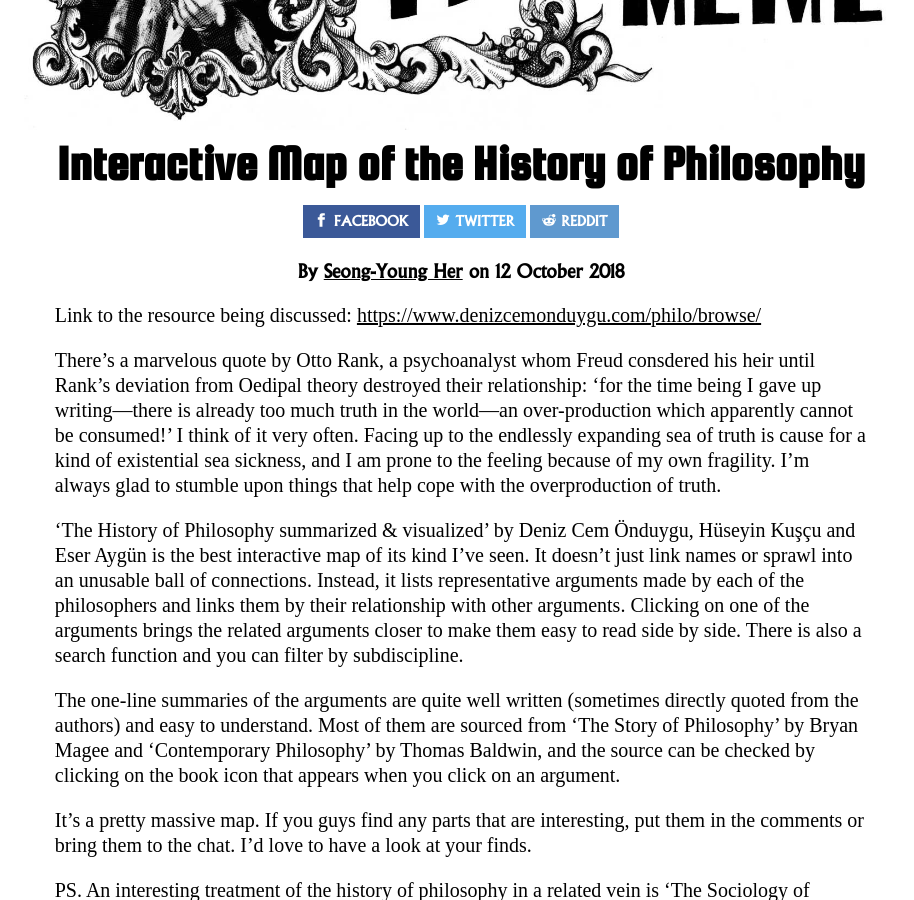
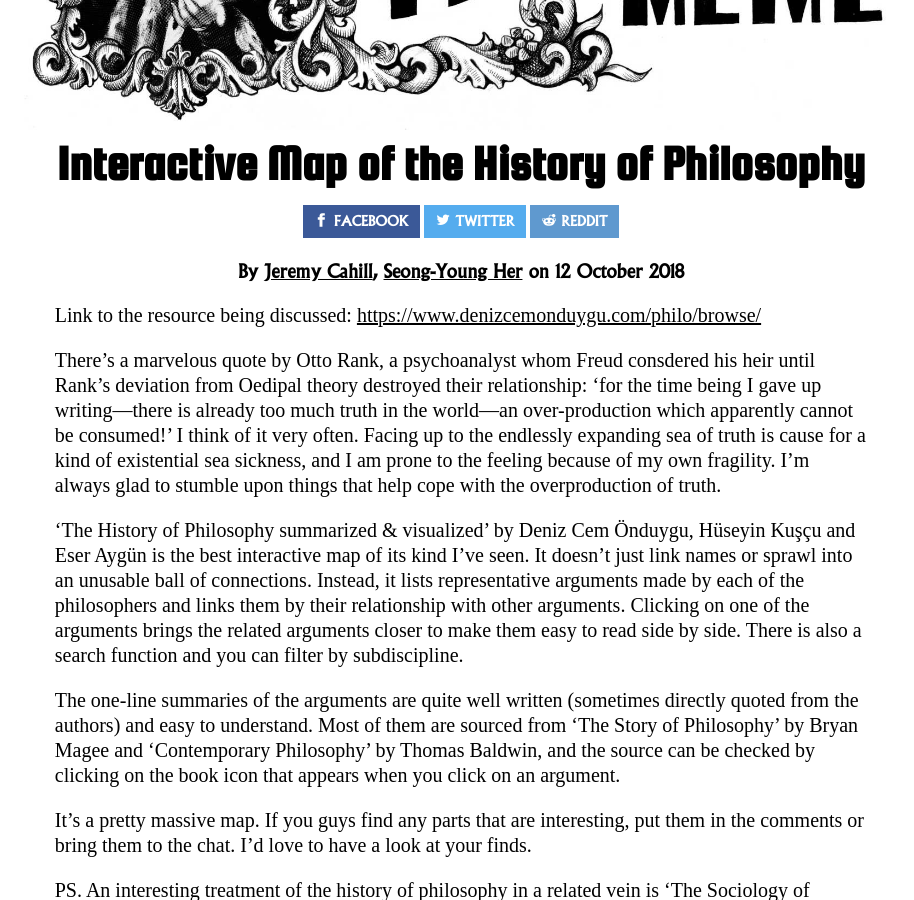
Before and after one commit to FraserThompson/PhilosophersMeme, a Jekyll site: the page built from _posts/2018-10-12-interactive-history-of-philosophy-map.markdown, in a window 1280 px wide and 900 px high, scrolled down 380 px. Shown: the whole window, without its empty margins (179-1093 px from the left). Built offline with Jekyll 4.4.1, drawn with Linux system fonts in a browser that asks for light colours; nearby versions of some CDN libraries; some web fonts are replaced; library files that are not in the unit come from our copies.

Commit message:
Updated Interactive History Of Philosophy Map

```diff
--- a/_posts/2018-10-12-interactive-history-of-philosophy-map.markdown
+++ b/_posts/2018-10-12-interactive-history-of-philosophy-map.markdown
@@ -8,9 +8,9 @@
 - resource
 author:
   email: seongyher@gmail.com
-  display_name: Seong-Young Her
-  first_name: Seong-Young
-  last_name: Her
+  display_name:
+  - Jeremy Cahill
+  - Seong-Young Her
 excerpt: "'The History of Philosophy summarized & visualized' by Deniz Cem Önduygu,
   Hüseyin Kuşçu and Eser Aygün is the best interactive map of its kind I've seen.
   It doesn't just link names or sprawl into an unusable ball of connections. Instead,
```
